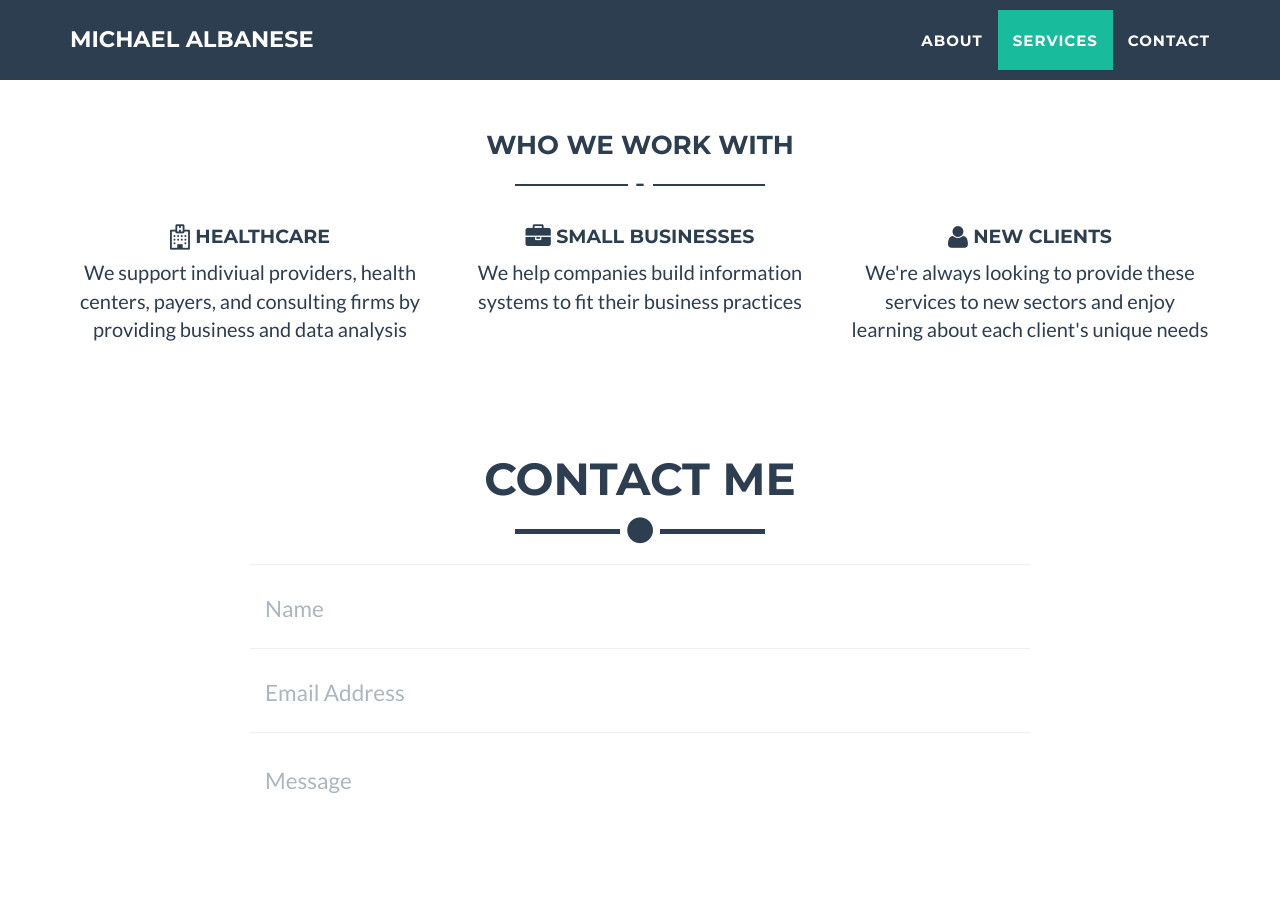
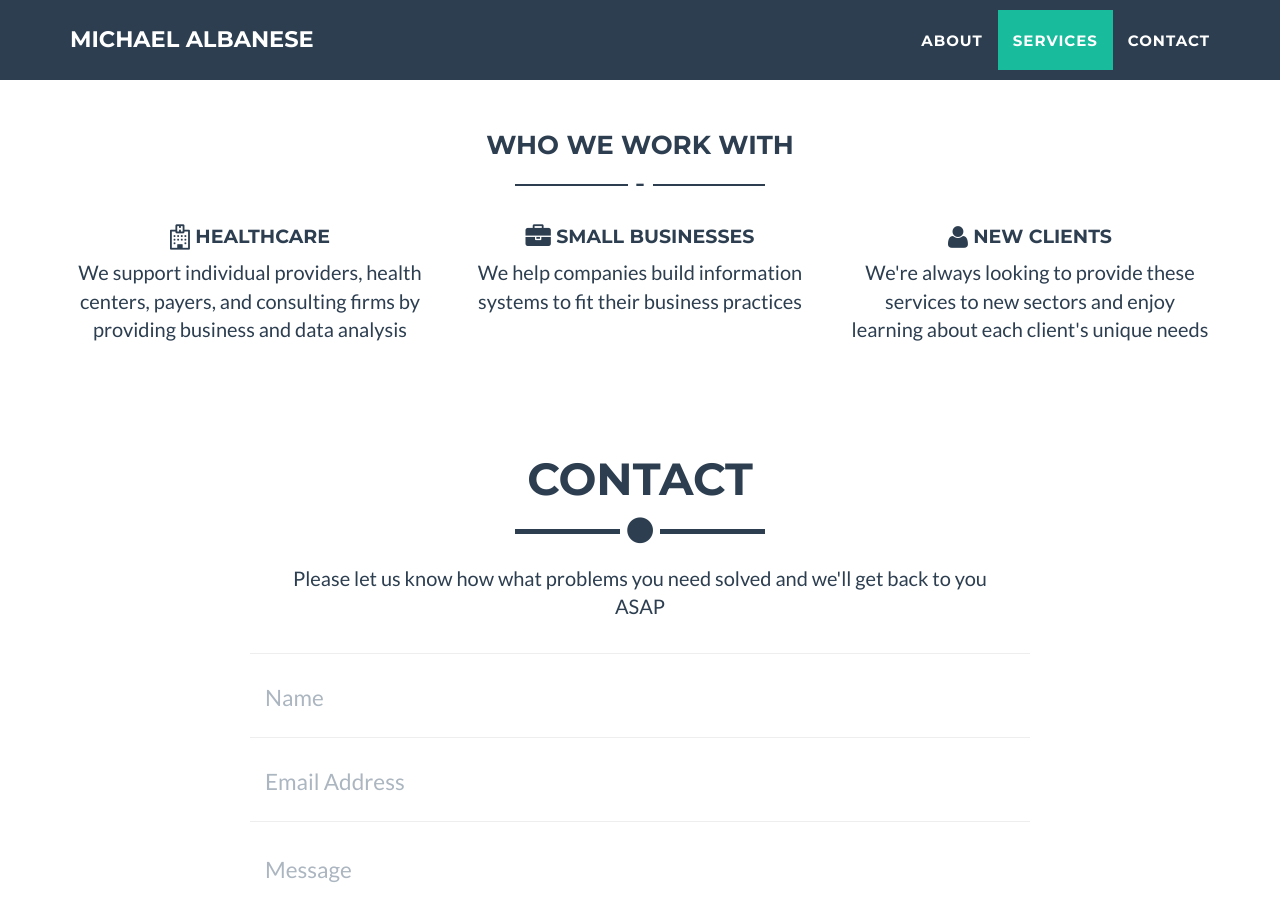
Before and after one commit to mgalbanese12/mgalbanese12.github.io, a Jekyll site: the page built from _posts/2022-02-22-Database Updates and Improvements.markdown, in a window 1280 px wide and 900 px high, scrolled down 1993 px. Built offline with Jekyll 4.4.1, drawn with Linux system fonts in a browser that asks for light colours.

Commit message:
added contact subtitle and fixed spelling for healthcare industry desc

```diff
--- a/_data/industries.yml
+++ b/_data/industries.yml
@@ -1,5 +1,5 @@
 - title:  <i class="fa fa-hospital-o fa-lg"></i> Healthcare
-  text: We support indiviual providers, health centers, payers, and consulting firms by providing business and data analysis
+  text: We support individual providers, health centers, payers, and consulting firms by providing business and data analysis
 
 - title: <i class="fa fa-briefcase fa-lg"></i> Small Businesses
   text: We help companies build information systems to fit their business practices
--- a/_includes/contact.html
+++ b/_includes/contact.html
@@ -7,6 +7,7 @@
                     <hr class="star-primary">
                 </div>
             </div>
+
             <div class="row">
                 <div class="col-lg-8 col-lg-offset-2">
                     <!-- To configure the contact form email address, go to mail/contact_me.php and update the email address in the PHP file on line 19. -->
--- a/_includes/contact_static.html
+++ b/_includes/contact_static.html
@@ -3,8 +3,11 @@
 	<div class="container">
 		<div class="row">
 			<div class="col-lg-12 text-center">
-				<h2>Contact Me</h2>
+				<h2>Contact</h2>
 				<hr class="star-primary">
+				<div class="col-lg-8 col-lg-offset-2 text center">
+				  <p>Please let us know how what problems you need solved and we'll get back to you ASAP</p> </br>
+				  </div>
 			</div>
 		</div>
 		<div class="row">
```
